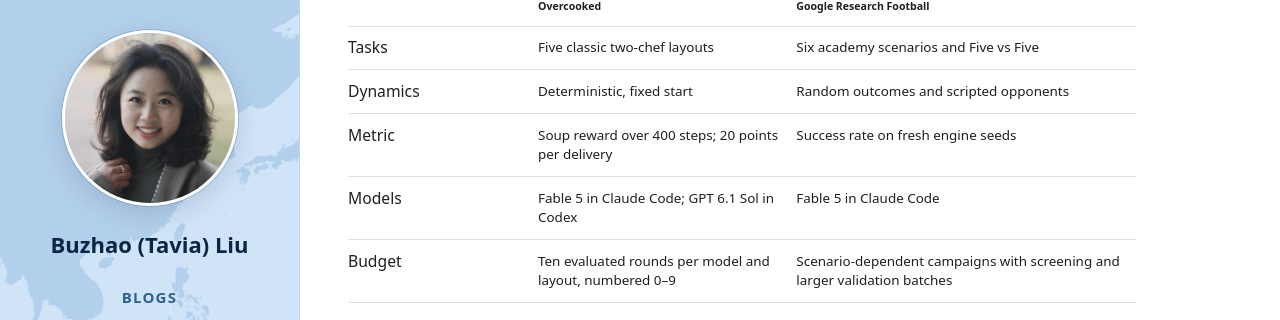
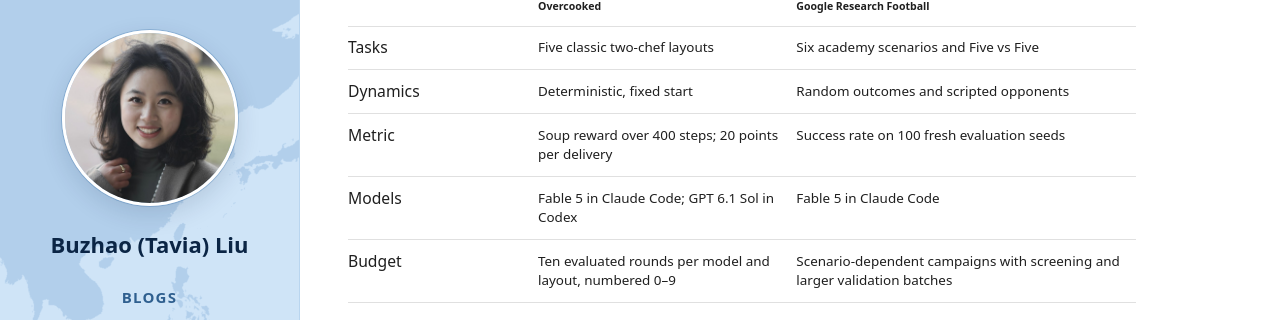
Before and after one commit to tavia-liu/tavia-liu.github.io, a Jekyll site: the page built from _posts/2026-10-31-self-improving-code-as-policies.md, in a window 1280 px wide and 900 px high, scrolled down 1641 px. Shown: the part 134-454 px from the top of the window. Built offline with Jekyll 4.4.1, drawn with Linux system fonts in a browser that asks for light colours.

Commit message:
Table: success rate on 100 fresh evaluation seeds

```diff
--- a/_posts/2026-10-31-self-improving-code-as-policies.md
+++ b/_posts/2026-10-31-self-improving-code-as-policies.md
@@ -54,7 +54,7 @@ We use two existing benchmarks with different demands on coordination:
 | --- | --- | --- |
 | Tasks | Five classic two-chef layouts | Six academy scenarios and Five vs Five |
 | Dynamics | Deterministic, fixed start | Random outcomes and scripted opponents |
-| Metric | Soup reward over 400 steps; 20 points per delivery | Success rate on fresh engine seeds |
+| Metric | Soup reward over 400 steps; 20 points per delivery | Success rate on 100 fresh evaluation seeds |
 | Models | Fable 5 in Claude Code; GPT 6.1 Sol in Codex | Fable 5 in Claude Code |
 | Budget | Ten evaluated rounds per model and layout, numbered 0–9 | Scenario-dependent campaigns with screening and larger validation batches |
 
```
